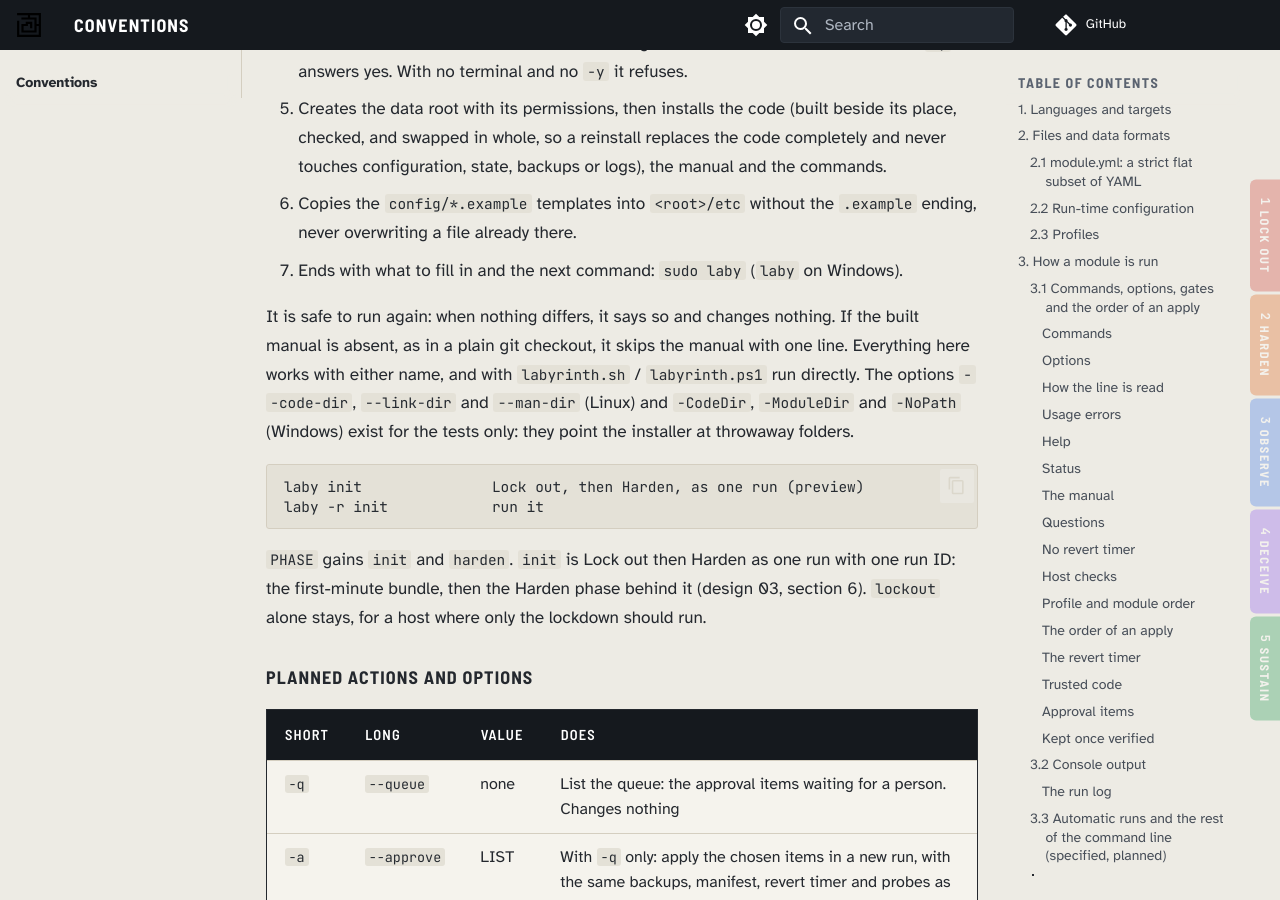
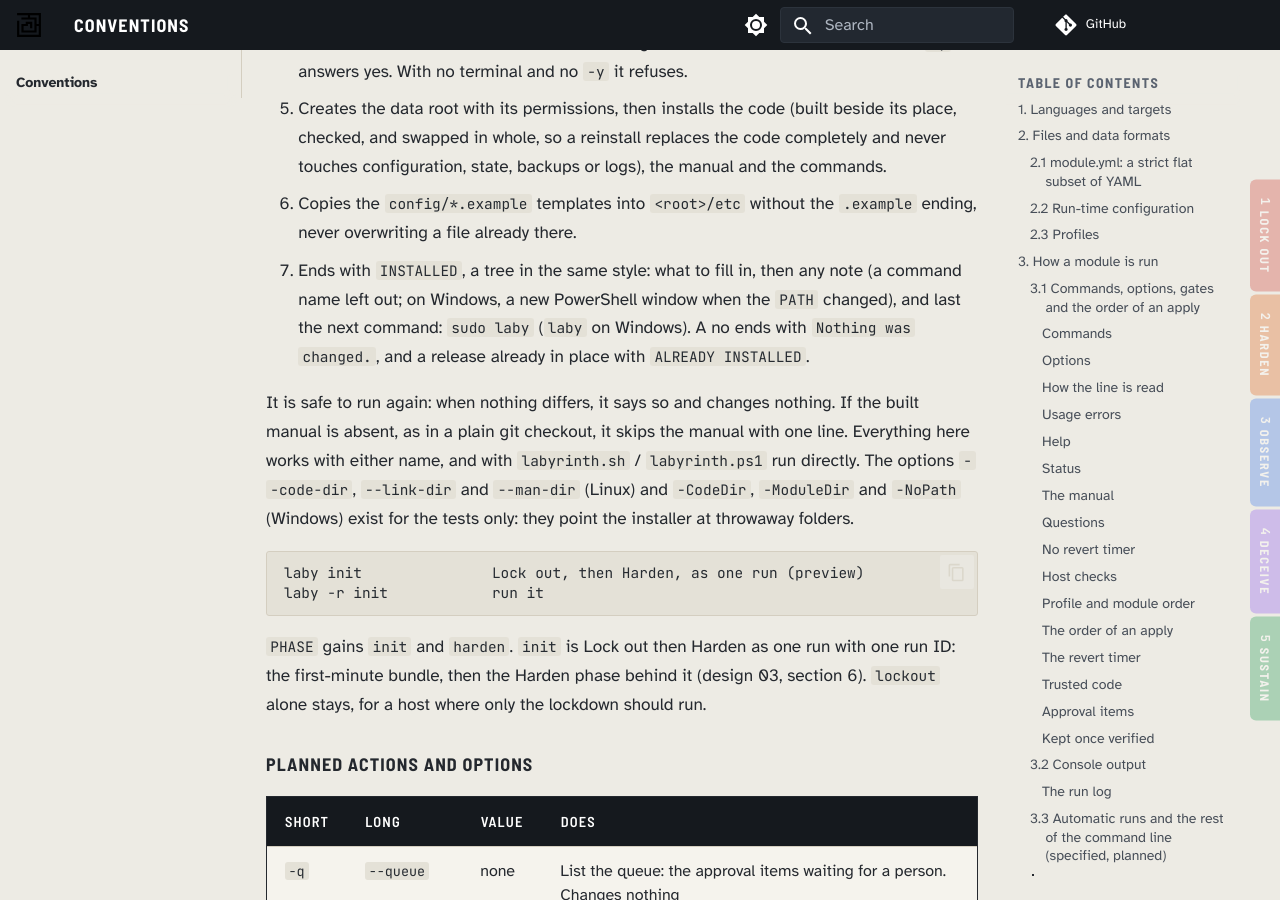
Before and after one commit to dotnetdork/Labyrinth, an MkDocs documentation site: the page built from docs/Conventions.md, in a window 1280 px wide and 900 px high, scrolled down 24447 px. Built offline with MkDocs 1.6.1 and Material for MkDocs 9.7.7, drawn with Linux system fonts in a browser that asks for light colours; comment, search, counter and statistics services are not loaded.

Commit message:
End the installer with a tree in the same style as its screen
Success ends with INSTALLED: what to fill in, any note and the next
command. A no prints an indented 'Nothing was changed.', and a release
already in place ends with ALREADY INSTALLED. The .example mention is
gone.

```diff
--- a/docs/Conventions.md
+++ b/docs/Conventions.md
@@ -358,7 +358,7 @@ The links are in `/usr/bin` so that `sudo laby` works: sudo searches only its ow
 4. Prints its screen and asks `Install? [y/N]`. The screen is, in order: a maze around the name, with `VERSION <version> (<site>)` under it, then two lines on what Labyrinth is and the copyright notice; a double box headed `WARNING`, with a rule under the heading, that says the copy was tampered with if its SHA-256 does not match the offline record, with the hash of `release.sha256` in two lines of eight groups of four (or, with no list, that nothing proves the copy is genuine); and `CHANGES TO THIS HOST`, a tree with one row each for the program (code folder), the data root, the commands, `PATH` (Windows), the manual and the configuration templates, each marked `new`, `replaced`, `unchanged` or `kept`. The maze is `core/banner/maze.txt`, or `maze-ascii.txt` on a terminal that cannot show box lines; no line of the art is wider than 79 columns. There is no colour. A command name left out is named in a warning above the screen. The default is no. `-y` answers yes. With no terminal and no `-y` it refuses.
 5. Creates the data root with its permissions, then installs the code (built beside its place, checked, and swapped in whole, so a reinstall replaces the code completely and never touches configuration, state, backups or logs), the manual and the commands.
 6. Copies the `config/*.example` templates into `<root>/etc` without the `.example` ending, never overwriting a file already there.
-7. Ends with what to fill in and the next command: `sudo laby` (`laby` on Windows).
+7. Ends with `INSTALLED`, a tree in the same style: what to fill in, then any note (a command name left out; on Windows, a new PowerShell window when the `PATH` changed), and last the next command: `sudo laby` (`laby` on Windows). A no ends with `Nothing was changed.`, and a release already in place with `ALREADY INSTALLED`.
 
 It is safe to run again: when nothing differs, it says so and changes nothing. If the built manual is absent, as in a plain git checkout, it skips the manual with one line. Everything here works with either name, and with `labyrinth.sh` / `labyrinth.ps1` run directly. The options `--code-dir`, `--link-dir` and `--man-dir` (Linux) and `-CodeDir`, `-ModuleDir` and `-NoPath` (Windows) exist for the tests only: they point the installer at throwaway folders.
 
```
Also changed, not shown: 6 other files.
